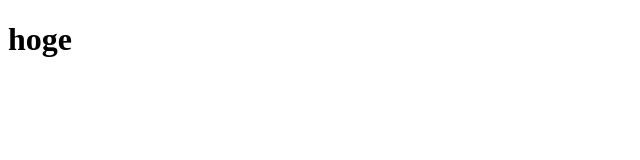
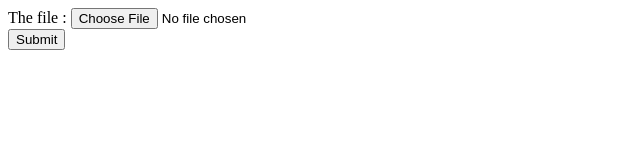
Before and after one commit to akihiro/go-gyazo, a plain HTML site: page public/index.html in a window 1280 px wide. Shown: the whole page, without its empty margins (0-640 px from the left). Drawn offline with Linux system fonts and the light colour scheme.

Commit message:
update index

```diff
--- a/public/index.html
+++ b/public/index.html
@@ -1,6 +1,13 @@
 <!DOCTYPE html>
 <html>
-	<body>
-		<h1>hoge</h1>
-	</body>
+    <head>
+        <title>File Uploader</title>
+    </head>
+    <body>
+        <form method="post" action="/upload.cgi" enctype="multipart/form-data">
+            <label>The file :</label>
+            <input type="file" name="file" required /><br />
+            <button type="submmit">Submit</button>
+        </form>
+    </body>
 </html>
```
